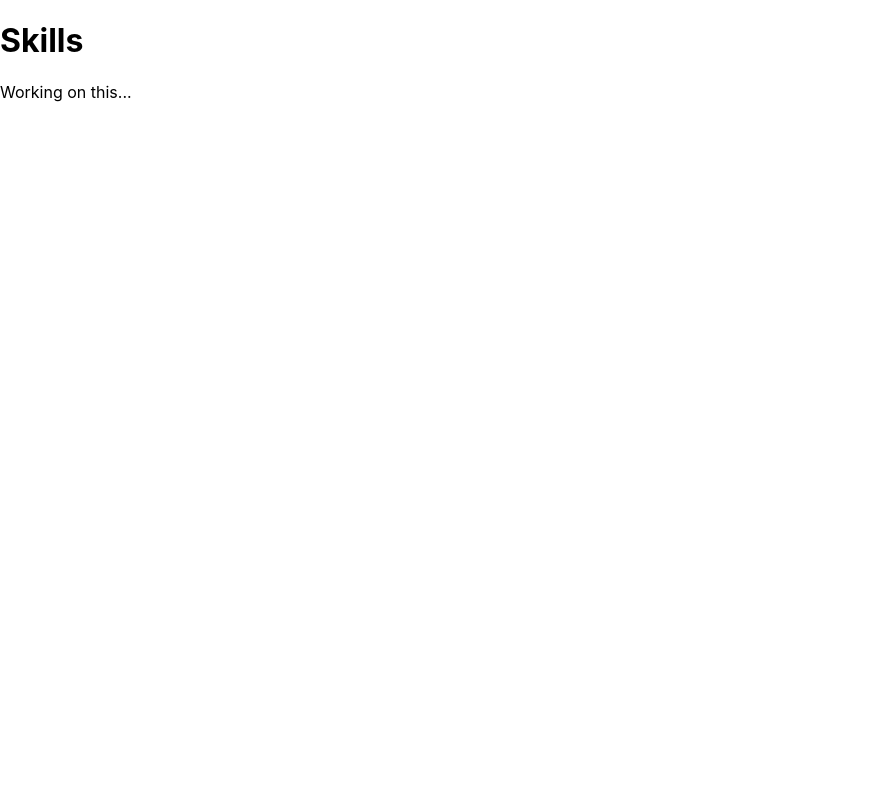
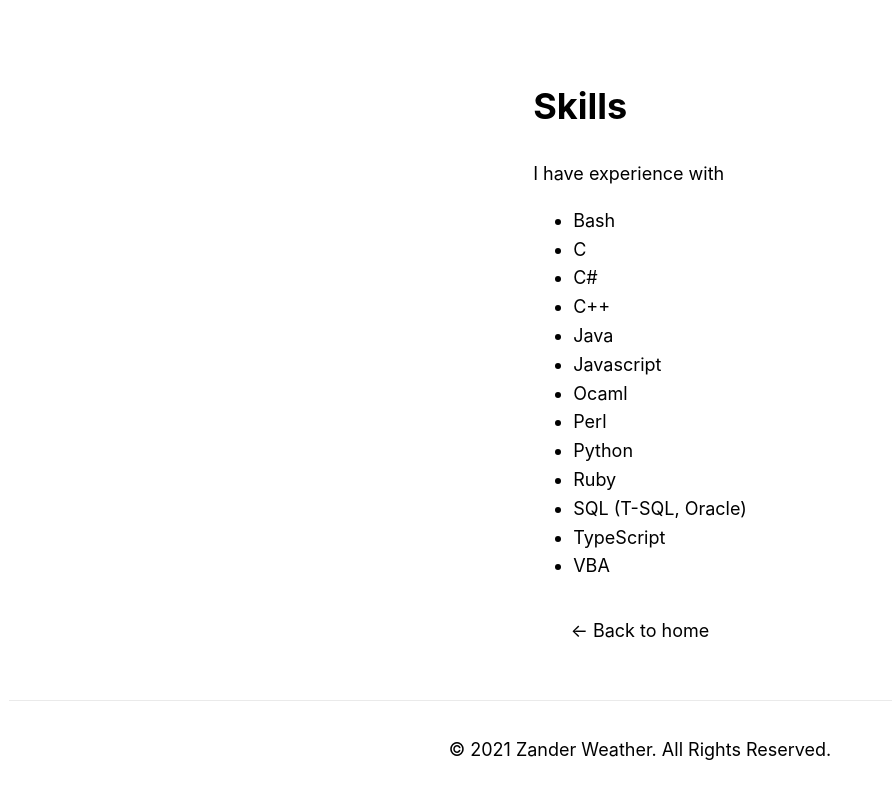
Before and after one commit to steamwings/me, a Next.js app: page /skills in a window 1280 px wide. Shown: the whole page, without its empty margins (0-892 px from the left). Built offline with nearby package versions, Linux system fonts and the light colour scheme.

Commit message:
Refactor: use layout component

```diff
--- /dev/null
+++ b/components/layout.js
@@ -0,0 +1,29 @@
+import Head from 'next/head'
+import Link from 'next/link'
+import styles from '../styles/Layout.module.css'
+
+export default function Layout({ children, home }) {
+  return (<div className={styles.container}>
+    <Head>
+      <title>Zander Weather</title>
+      <meta name="description" content="Zander Weather - artist, developer, Jesus-lover" />
+      <link rel="icon" href="/z.ico" />
+    </Head>
+    <header className={styles.header}>
+    </header>
+
+    <main className={styles.main}>{children}</main>
+
+    {!home && (
+        <div className={styles.backToHome}>
+          <Link href="/">
+            <a>← Back to home</a>
+          </Link>
+        </div>
+    )}
+
+    <footer className={styles.footer}>
+        &#169; 2021 Zander Weather. All Rights Reserved.
+    </footer>
+  </div>)
+}
--- a/pages/skills.js
+++ b/pages/skills.js
@@ -1,8 +1,40 @@
+import Layout from '../components/layout'
+import utilStyles from '../styles/utils.module.css'
+
 export default function CV() {
-    return (
+  return (
+    <Layout>
+      <div className={utilStyles.grid}>
+        {/* TODO <div>
+          <h1>Projects</h1>
+          <p>
+            <ul>
+              <li>Web frontend</li>
+              <li>Mobile</li>
+            </ul>
+          </p>
+        </div> */}
         <div>
-            <h1>Skills</h1>
-            <p>Working on this...</p>
+          <h1>Skills</h1>
+          <p> I have experience with
+            <ul>
+              <li>Bash</li>
+              <li>C</li>
+              <li>C#</li>
+              <li>C++</li>
+              <li>Java</li>
+              <li>Javascript</li>
+              <li>Ocaml</li>
+              <li>Perl</li>
+              <li>Python</li>
+              <li>Ruby</li>
+              <li>SQL (T-SQL, Oracle)</li>
+              <li>TypeScript</li>
+              <li>VBA</li>
+            </ul>
+          </p>
         </div>
-    )
+      </div>
+    </Layout>
+  )
 }
--- a/styles/Home.module.css
+++ b/styles/Home.module.css
@@ -8,29 +8,13 @@
 }
 
 .main {
-  padding: 5rem 0;
+  padding: 3rem 0;
   flex: 1;
   display: flex;
   flex-direction: column;
   justify-content: center;
   align-items: center;
   -webkit-box-align: center;
-}
-
-.footer {
-  width: 100%;
-  height: 100px;
-  border-top: 1px solid #eaeaea;
-  display: flex;
-  justify-content: center;
-  align-items: center;
-}
-
-.footer a {
-  display: flex;
-  justify-content: center;
-  align-items: center;
-  flex-grow: 1;
 }
 
 .title a {
@@ -42,7 +26,6 @@
   display: flex;
   flex-direction: row;
   align-items: center;
-  -webkit-box-align: center;
 }
 
 .social a {
@@ -87,15 +70,6 @@
     Bitstream Vera Sans Mono, Courier New, monospace;
 }
 
-.grid {
-  display: flex;
-  align-items: center;
-  justify-content: center;
-  flex-wrap: wrap;
-  max-width: 800px;
-  margin-top: 3rem;
-}
-
 .card {
   margin: 1rem;
   padding: 1.5rem;
@@ -131,10 +105,3 @@
   height: 1em;
   margin-left: 0.5rem;
 }
-
-@media (max-width: 600px) {
-  .grid {
-    width: 100%;
-    flex-direction: column;
-  }
-}
--- /dev/null
+++ b/styles/Layout.module.css
@@ -0,0 +1,40 @@
+.container {
+  min-height: 100vh;
+  padding: 0 0.5rem;
+  display: flex;
+  flex-direction: column;
+  justify-content: center;
+  align-items: center;
+}
+
+.header {
+  flex-grow: 1;
+  display: flex;
+  flex-direction: column;
+  align-items: center;
+}
+
+.main {
+  flex-grow: 1;
+}
+
+.backToHome {
+  margin: 1rem 0 3rem;
+}
+
+.footer {
+  width: 100%;
+  height: 100px;
+  border-top: 1px solid #eaeaea;
+  flex-grow: 0;
+  display: flex;
+  justify-content: center;
+  align-items: center;
+}
+
+.footer a {
+  display: flex;
+  justify-content: center;
+  align-items: center;
+  flex-grow: 1;
+}
--- a/styles/globals.css
+++ b/styles/globals.css
@@ -2,8 +2,14 @@ html,
 body {
   padding: 0;
   margin: 0;
-  font-family: -apple-system, BlinkMacSystemFont, Segoe UI, Roboto, Oxygen,
-    Ubuntu, Cantarell, Fira Sans, Droid Sans, Helvetica Neue, sans-serif;
+  font-family: -apple-system, BlinkMacSystemFont, Segoe UI, Roboto, Oxygen, Ubuntu,
+    Cantarell, Fira Sans, Droid Sans, Helvetica Neue, sans-serif;
+  line-height: 1.6;
+  font-size: 18px;
+}
+
+* {
+  box-sizing: border-box;
 }
 
 a {
@@ -11,6 +17,7 @@ a {
   text-decoration: none;
 }
 
-* {
-  box-sizing: border-box;
+img {
+  max-width: 100%;
+  display: block;
 }
--- /dev/null
+++ b/styles/utils.module.css
@@ -0,0 +1,68 @@
+.grid {
+  display: flex;
+  align-items: center;
+  justify-content: center;
+  flex-wrap: wrap;
+  max-width: 800px;
+  margin-top: 3rem;
+}
+
+.heading2Xl {
+  font-size: 2.5rem;
+  line-height: 1.2;
+  font-weight: 800;
+  letter-spacing: -0.05rem;
+  margin: 1rem 0;
+}
+
+.headingXl {
+  font-size: 2rem;
+  line-height: 1.3;
+  font-weight: 800;
+  letter-spacing: -0.05rem;
+  margin: 1rem 0;
+}
+
+.headingLg {
+  font-size: 1.5rem;
+  line-height: 1.4;
+  margin: 1rem 0;
+}
+
+.headingMd {
+  font-size: 1.2rem;
+  line-height: 1.5;
+}
+
+.borderCircle {
+  border-radius: 9999px;
+}
+
+.colorInherit {
+  color: inherit;
+}
+
+.padding1px {
+  padding-top: 1px;
+}
+
+.list {
+  list-style: none;
+  padding: 0;
+  margin: 0;
+}
+
+.listItem {
+  margin: 0 0 1.25rem;
+}
+
+.lightText {
+  color: #666;
+}
+
+@media (max-width: 600px) {
+  .grid {
+    width: 100%;
+    flex-direction: column;
+  }
+}
```
Also changed, not shown: pages/index.js (+10 -18 lines).
